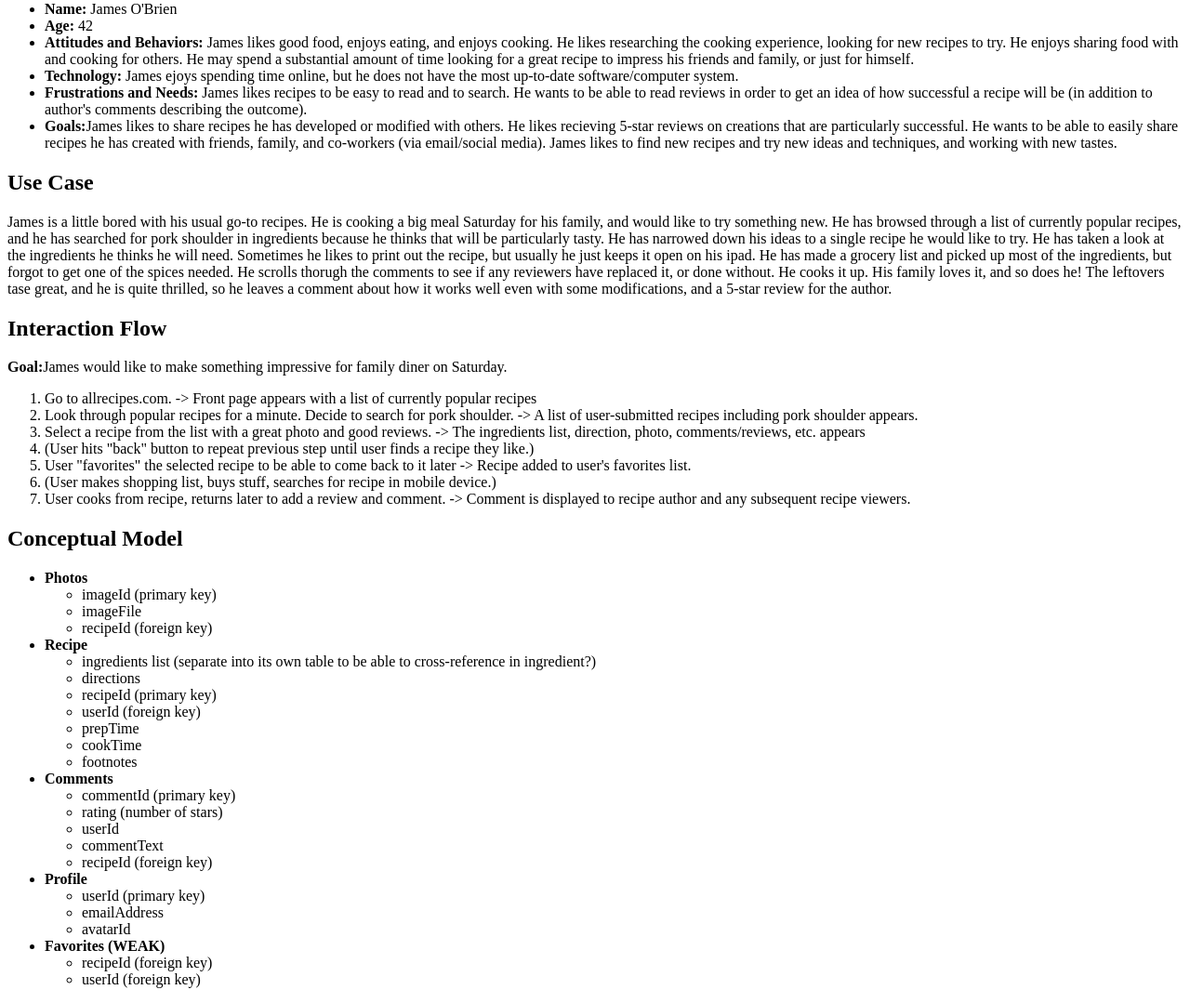
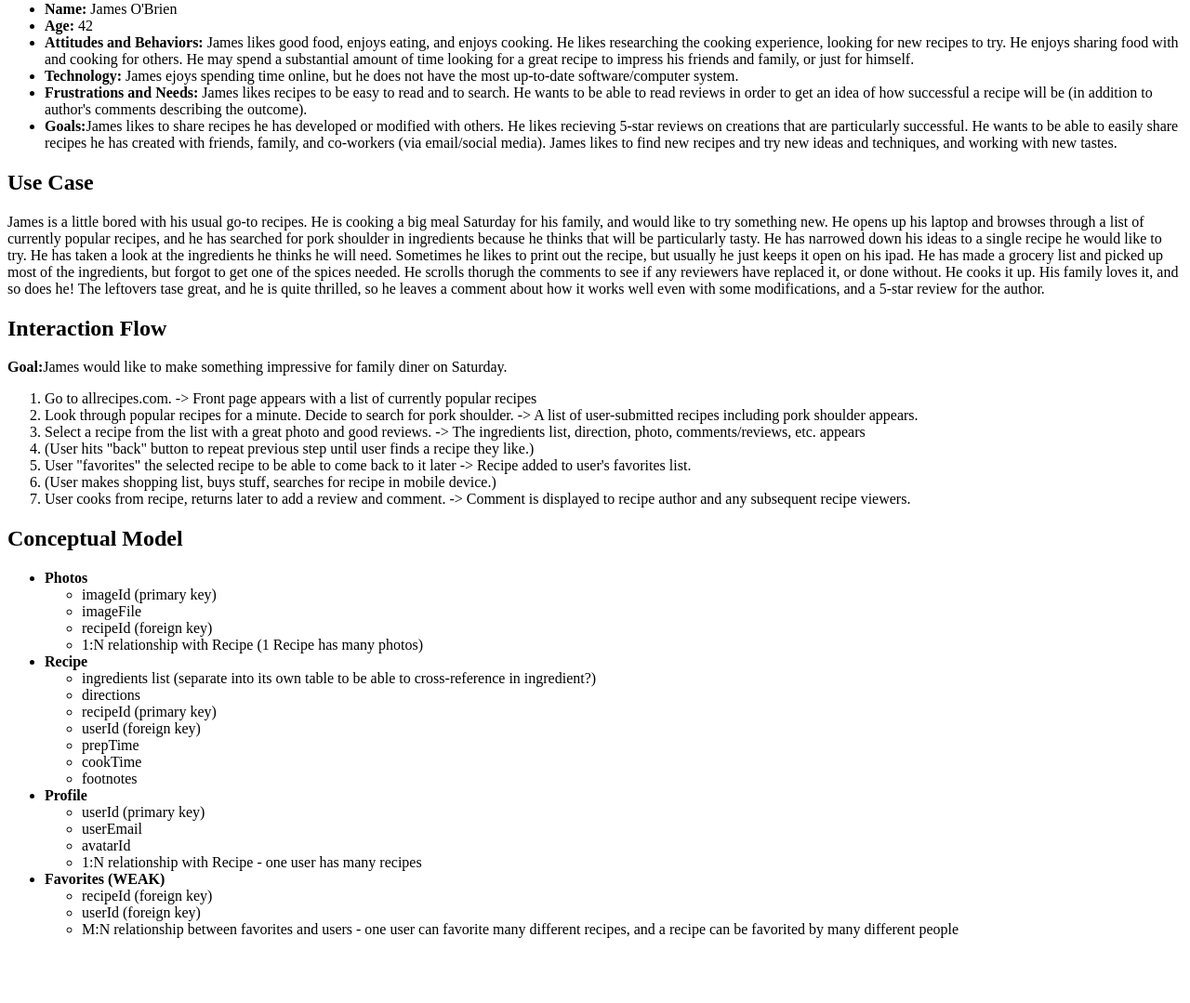
Before and after one commit to rdicharry/data-design-allrecipes, a PHP site: page / in a window 1280 px wide. Shown: the part 126-1205 px from the top of the page at 93% size. After the commit the page ends 1135 px from the top, so only its background shows below. Run offline with PHP 8.4, Linux system fonts and the light colour scheme.

Commit message:
updated entities to remove comments, add relationship descriptions

```diff
--- a/public_html/index.php
+++ b/public_html/index.php
@@ -35,7 +35,7 @@
 				<p>Where</p>
 				<p>What Technology</p>
 				-->
-				<p>James is a little bored with his usual go-to recipes. He is cooking a big meal Saturday for his family, and would like to try something new. He has browsed through a list of currently popular recipes, and he has searched for pork shoulder in ingredients because he thinks that will be particularly tasty. He has narrowed down his ideas to a single recipe he would like to try. He has taken a look at the ingredients he thinks he will need. Sometimes he likes to print out the recipe, but usually he just keeps it open on his ipad. He has made a grocery list and picked up most of the ingredients, but forgot to get one of the spices needed. He scrolls thorugh the comments to see if any reviewers have replaced it, or done without. He cooks it up. His family loves it, and so does he! The leftovers tase great, and he is quite thrilled, so he leaves a comment about how it works well even with some modifications, and a 5-star review for the author.</p>
+				<p>James is a little bored with his usual go-to recipes. He is cooking a big meal Saturday for his family, and would like to try something new. He opens up his laptop and browses through a list of currently popular recipes, and he has searched for pork shoulder in ingredients because he thinks that will be particularly tasty. He has narrowed down his ideas to a single recipe he would like to try. He has taken a look at the ingredients he thinks he will need. Sometimes he likes to print out the recipe, but usually he just keeps it open on his ipad. He has made a grocery list and picked up most of the ingredients, but forgot to get one of the spices needed. He scrolls thorugh the comments to see if any reviewers have replaced it, or done without. He cooks it up. His family loves it, and so does he! The leftovers tase great, and he is quite thrilled, so he leaves a comment about how it works well even with some modifications, and a 5-star review for the author.</p>
 			</section>
 			<section>
 				<h1>Interaction Flow</h1>
@@ -61,6 +61,7 @@
 								<li>imageId (primary key)</li>
 								<li>imageFile</li>
 								<li>recipeId (foreign key)</li>
+								<li>1:N relationship with Recipe (1 Recipe has many photos)</li>
 							</ul>
 						</li>
 						<li><b>Recipe</b>
@@ -72,8 +73,10 @@
 								<li>prepTime</li>
 								<li>cookTime</li>
 								<li>footnotes</li>
+
 							</ul>
 						</li>
+						<!-- omit comments for this project
 						<li><b>Comments</b>
 							<ul>
 								<li>commentId (primary key)</li>
@@ -82,18 +85,20 @@
 								<li>commentText</li>
 								<li>recipeId (foreign key)</li>
 							</ul>
-						</li>
+						</li> -->
 						<li><b>Profile</b>
 							<ul>
 								<li>userId (primary key)</li>
-								<li>emailAddress</li>
+								<li>userEmail</li>
 								<li>avatarId</li>
+								<li>1:N relationship with Recipe - one user has many recipes</li>
 							</ul>
 						</li>
 						<li><b>Favorites (WEAK)</b>
 							<ul>
 								<li>recipeId (foreign key)</li>
 								<li>userId (foreign key)</li>
+								<li>M:N relationship between favorites and users - one user can favorite many different recipes, and a recipe can be favorited by many different people</li>
 							</ul>
 						</li>
 					</ul>
```
